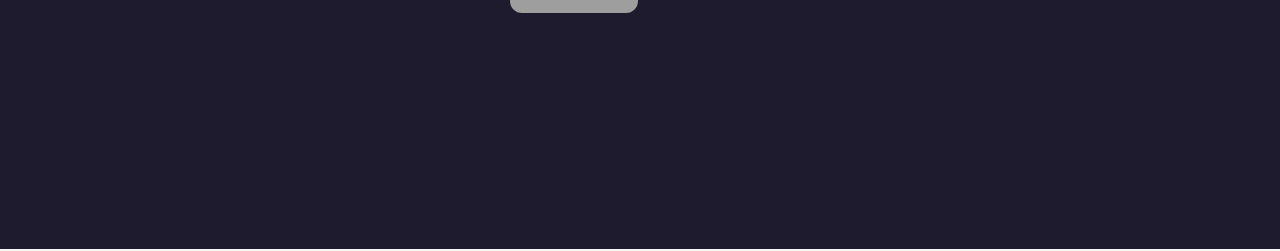
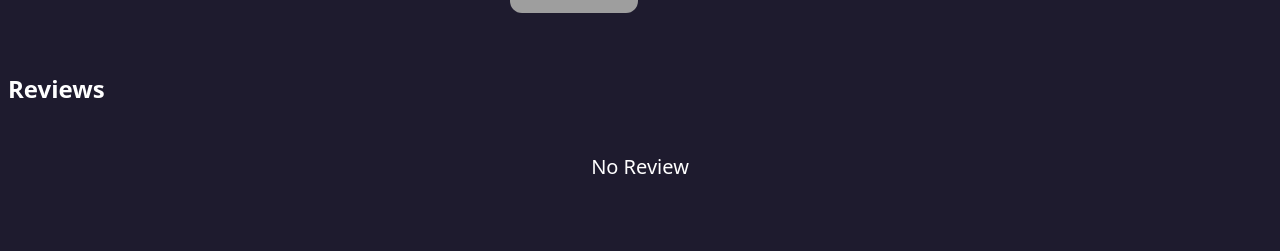
Before and after one commit to varinporn/React-MovieReview, a React (Vite) app: page /title/1 in a window 1280 px wide. Shown: the part 701-952 px from the top of the page. Built offline with nearby package versions, Linux system fonts and the light colour scheme; data requests are answered from the project's data file; grey boxes are pictures that could not be loaded.

Commit message:
[update] reviews section

```diff
--- a/data/data.json
+++ b/data/data.json
@@ -9,179 +9,92 @@
       "episode": "6",
       "duration": "",
       "imageUrl": "https://preview.redd.it/first-poster-of-squid-game-season-3-v0-5ge18fthu8ae1.jpeg?auto=webp&s=0de82b6fb99e702134e2fe77abe17e4d58d20490",
-      "director": [
-        "Hwang Dong-hyuk"
-      ],
-      "genres": [
-        "Action",
-        "Crime",
-        "Drama",
-        "Mystery",
-        "Thriller"
-      ],
-      "stars": [
-        "Lee Jung-jae",
-        "Wi Ha-joon",
-        "Jeon Young-soo",
-        "Yim Si-wan"
-      ],
+      "director": ["Hwang Dong-hyuk"],
+      "genres": ["Action", "Crime", "Drama", "Mystery", "Thriller"],
+      "stars": ["Lee Jung-jae", "Wi Ha-joon", "Jeon Young-soo", "Yim Si-wan"],
       "id": "1"
     },
     {
       "id": "2",
       "title": "The Queen's Gambit",
-      "genres": [
-        "Coming-of-Age",
-        "Epic",
-        "Drama",
-        "Psychological Drama"
-      ],
+      "genres": ["Coming-of-Age", "Epic", "Drama", "Psychological Drama"],
       "category": "TV Shows",
       "platform": "Netflix",
       "year": "2020",
       "description": "Orphaned at the tender age of nine, prodigious introvert Beth Harmon discovers and masters the game of chess in 1960s USA. But child stardom comes at a price.",
       "episode": "7",
-      "director": [
-        "Scott Frank"
-      ],
-      "stars": [
-        "Anya Taylor-Joy",
-        "Chloe Pirrie",
-        "Bill Camp"
-      ],
+      "director": ["Scott Frank"],
+      "stars": ["Anya Taylor-Joy", "Chloe Pirrie", "Bill Camp"],
       "rating": "-",
       "imageUrl": "https://m.media-amazon.com/images/M/MV5BYTM2NDgyODctNTA0ZS00Nzg2LTk1NDUtYzQyNDEwNjQxMTNkXkEyXkFqcGc@._V1_.jpg"
     },
     {
       "id": "3",
       "title": "Our Beloved Summer",
-      "genres": [
-        "Coming-of-Age",
-        "Drama",
-        "Korean Drama",
-        "Romance"
-      ],
+      "genres": ["Coming-of-Age", "Drama", "Korean Drama", "Romance"],
       "category": "TV Shows",
       "platform": "Netflix",
       "year": "2021",
       "description": "A coming of age, romantic comedy revolving around ex-lovers who broke up with a promise never to meet again. But the documentary they filmed ten years ago gets the fame and they are by compulsion facing camera once more.",
       "episode": "16",
-      "director": [
-        "Kim Yoon-jin"
-      ],
-      "stars": [
-        "Choi Woo-sik",
-        "Kim Da-mi",
-        "Roh Jeong-eui"
-      ],
+      "director": ["Kim Yoon-jin"],
+      "stars": ["Choi Woo-sik", "Kim Da-mi", "Roh Jeong-eui"],
       "rating": "-",
       "imageUrl": "https://i0.wp.com/www.korseries.com/wp-content/uploads/2021/11/Our-Beloved-Summer-SBS-Poster-19112021.jpg?resize=750%2C1089&ssl=1"
     },
     {
       "id": "4",
       "title": "Anne with an E",
-      "genres": [
-        "Drama",
-        "Family",
-        "Teen Drama",
-        "Period Drama"
-      ],
+      "genres": ["Drama", "Family", "Teen Drama", "Period Drama"],
       "category": "TV Shows",
       "platform": "Netflix",
       "year": "2017-2019",
       "description": "The adventures of a young orphan girl living in the late 19th century. Follow Anne as she learns to navigate her new life on Prince Edward Island, in this new take on L.M. Montgomery's classic novels.",
       "episode": "27",
-      "director": [
-        "Paul Fox, Amanda Tapping, Anne Wheeler, and more"
-      ],
-      "stars": [
-        "Amybeth McNulty",
-        "Geraldine James",
-        "R.H. Thomson"
-      ],
+      "director": ["Paul Fox, Amanda Tapping, Anne Wheeler, and more"],
+      "stars": ["Amybeth McNulty", "Geraldine James", "R.H. Thomson"],
       "rating": "-",
       "imageUrl": "https://m.media-amazon.com/images/M/MV5BZWUzZGM1OTYtMWUyNS00NTBmLTg1YTMtOTllMWFmYjk2NGU2XkEyXkFqcGc@._V1_FMjpg_UX1000_.jpg"
     },
     {
       "id": "5",
       "title": "Toy Story",
-      "genres": [
-        "Animation",
-        "Adventure",
-        "Comedy",
-        "Family",
-        "Fantasy"
-      ],
+      "genres": ["Animation", "Adventure", "Comedy", "Family", "Fantasy"],
       "category": "Movies",
       "platform": "Disney+ Hotstar (Thailand)",
       "year": "1995",
       "description": "A cowboy doll is profoundly jealous when a new spaceman action figure supplants him as the top toy in a boy's bedroom. When circumstances separate them from their owner, the duo have to put aside their differences to return to him.",
       "duration": "81",
-      "director": [
-        "John Lasseter"
-      ],
-      "stars": [
-        "Tom Hanks",
-        "Tim Allen",
-        "Don Rickles",
-        "Jim Varney"
-      ],
+      "director": ["John Lasseter"],
+      "stars": ["Tom Hanks", "Tim Allen", "Don Rickles", "Jim Varney"],
       "rating": "-",
       "imageUrl": "https://i.redd.it/what-are-the-favorites-best-movies-and-posters-ts1-ts4-v0-jtqe18fklt1f1.jpg?width=1000&format=pjpg&auto=webp&s=a46e8f81735c3ef8ce6c240099d0946c4e8c7c73"
     },
     {
       "id": "6",
       "title": "Toy Story 2",
-      "genres": [
-        "Animation",
-        "Adventure",
-        "Comedy",
-        "Family",
-        "Fantasy"
-      ],
+      "genres": ["Animation", "Adventure", "Comedy", "Family", "Fantasy"],
       "category": "Movies",
       "platform": "Disney+ Hotstar (Thailand)",
       "year": "1999",
       "description": "When Woody is stolen by a toy collector, Buzz and his friends set out on a rescue mission to save Woody before he becomes a museum toy property with his roundup gang Jessie, Prospector, and Bullseye.",
       "duration": "92",
-      "director": [
-        "John Lasseter",
-        "Ash Brannon",
-        "Lee Unkrich"
-      ],
-      "stars": [
-        "Tom Hanks",
-        "Tim Allen",
-        "Don Rickles",
-        "Jim Varney"
-      ],
+      "director": ["John Lasseter", "Ash Brannon", "Lee Unkrich"],
+      "stars": ["Tom Hanks", "Tim Allen", "Don Rickles", "Jim Varney"],
       "rating": "-",
       "imageUrl": "https://i.redd.it/2vtexflofy2e1.jpeg"
     },
     {
       "id": "7",
       "title": "How to Train Your Dragon",
-      "genres": [
-        "Action",
-        "Adventure",
-        "Comedy",
-        "Drama",
-        "Fantasy",
-        "Sci-Fi"
-      ],
+      "genres": ["Action", "Adventure", "Comedy", "Drama", "Fantasy", "Sci-Fi"],
       "category": "Movies",
       "platform": "-",
       "year": "2025",
       "description": "As an ancient threat endangers both Vikings and dragons alike on the isle of Berk, the friendship between Hiccup, an inventive Viking, and Toothless, a Night Fury dragon, becomes the key to both species forging a new future together.",
       "duration": "125",
-      "director": [
-        "Dean DeBlois"
-      ],
-      "stars": [
-        "Mason Thames",
-        "Nico Parker",
-        "Gerard Butler"
-      ],
+      "director": ["Dean DeBlois"],
+      "stars": ["Mason Thames", "Nico Parker", "Gerard Butler"],
       "rating": "-",
       "imageUrl": "https://m.media-amazon.com/images/M/MV5BODA5Y2M0NjctNWQzMy00ODRhLWE0MzUtYmE1YTAzZjYyYmQyXkEyXkFqcGc@._V1_.jpg"
     },
@@ -201,15 +114,8 @@
       "year": "2025",
       "description": "A world-renowned K-Pop girl group balance their lives in the spotlight with their secret identities as demon hunters.",
       "duration": "95",
-      "director": [
-        "Chris Appelhans",
-        "Maggie Kang"
-      ],
-      "stars": [
-        "Arden Cho",
-        "May Hong",
-        "Ji-young Yoo"
-      ],
+      "director": ["Chris Appelhans", "Maggie Kang"],
+      "stars": ["Arden Cho", "May Hong", "Ji-young Yoo"],
       "rating": "-",
       "imageUrl": "https://fr.web.img6.acsta.net/img/83/64/8364d5a0828f7f9754cc8d798590c0b9.jpg"
     },
@@ -229,40 +135,22 @@
       "year": "2019",
       "description": "Greed and class discrimination threaten the newly formed symbiotic relationship between the wealthy Park family and the destitute Kim clan.",
       "duration": "132",
-      "director": [
-        "Bong Joon Ho"
-      ],
-      "stars": [
-        "Song Kang-ho",
-        "Lee Sun-kyun",
-        "Cho Yeo-jeong"
-      ],
+      "director": ["Bong Joon Ho"],
+      "stars": ["Song Kang-ho", "Lee Sun-kyun", "Cho Yeo-jeong"],
       "rating": "-",
       "imageUrl": "https://preview.redd.it/your-opinions-on-this-masterpiece-v0-1g2gyomti0af1.png?auto=webp&s=a3f7570f7ff0219ae7e7cb06f55d749487a57731"
     },
     {
       "id": "10",
       "title": "Wicked: Part I",
-      "genres": [
-        "Fairy Tale",
-        "Pop Musical",
-        "Fantasy",
-        "Musical",
-        "Romance"
-      ],
+      "genres": ["Fairy Tale", "Pop Musical", "Fantasy", "Musical", "Romance"],
       "category": "Movies",
       "platform": "Apple TV",
       "year": "2024",
       "description": "Elphaba, a young woman ridiculed for her green skin, and Galinda, a popular girl, become friends at Shiz University in the Land of Oz. After an encounter with the Wonderful Wizard of Oz, their friendship reaches a crossroads.",
       "duration": "160",
-      "director": [
-        "Jon M. Chu"
-      ],
-      "stars": [
-        "Cynthia Erivo",
-        "Ariana Grande",
-        "Jeff Goldblum"
-      ],
+      "director": ["Jon M. Chu"],
+      "stars": ["Cynthia Erivo", "Ariana Grande", "Jeff Goldblum"],
       "rating": "-",
       "imageUrl": "https://www.lemon8-app.com/seo/image?item_id=7411380103273382401&index=0&sign=98679d8d1640f1acf09ee0d276141de0"
     }
@@ -279,21 +167,14 @@
       "password": "$2a$10$7s2XV.GNWWSodPeM/2x6Q./qfIlE3kcEFVAR6dMcrdwO6Rbr9UdH.",
       "username": "bvrpn",
       "id": 2,
-      "watchlist": [
-        "5",
-        "1"
-      ]
+      "watchlist": ["5", "1"]
     },
     {
       "email": "test@gmail.com",
       "password": "$2a$10$KU1i1NS0iEObCt9XUZ10BOqFXQ7.Cc/J1NRfpJgNwnHz4BCxLe8RK",
       "username": "Test",
       "id": 3,
-      "watchlist": [
-        "3",
-        "4",
-        "7"
-      ]
+      "watchlist": ["3", "4", "7"]
     }
   ],
   "reviews": [
@@ -302,7 +183,8 @@
       "userId": "1",
       "showId": "2",
       "date": "12-12-2024",
-      "message": "Good",
+      "title": "Goodd",
+      "message": "Lorem ipsum dolor sit amet consectetur adipisicing elit...",
       "rating": "8.5"
     },
     {
@@ -310,8 +192,54 @@
       "userId": "2",
       "showId": "2",
       "date": "12-12-2024",
-      "message": "Good",
+      "title": "ไม่สนุก",
+      "message": "Lorem ipsum dolor sit amet consectetur adipisicing elit...",
       "rating": "3"
+    },
+    {
+      "id": "103",
+      "userId": "2",
+      "showId": "2",
+      "date": "12-12-2024",
+      "title": "สนุกมากกกก",
+      "message": "Lorem ipsum dolor sit amet consectetur adipisicing elit...",
+      "rating": "5"
+    },
+    {
+      "id": "106",
+      "userId": "2",
+      "showId": "2",
+      "date": "12-12-2024",
+      "title": "สนุกมากกกก",
+      "message": "Lorem ipsum dolor sit amet consectetur adipisicing elit...",
+      "rating": "10"
+    },
+    {
+      "id": "107",
+      "userId": "2",
+      "showId": "2",
+      "date": "12-12-2024",
+      "title": "สนุกมากกกก",
+      "message": "Lorem ipsum dolor sit amet consectetur adipisicing elit...",
+      "rating": "8"
+    },
+    {
+      "id": "109",
+      "userId": "2",
+      "showId": "2",
+      "date": "12-12-2024",
+      "title": "สนุกมากกกก",
+      "message": "Lorem ipsum dolor sit amet consectetur adipisicing elit...",
+      "rating": "8"
+    },
+    {
+      "id": "108",
+      "userId": "2",
+      "showId": "2",
+      "date": "12-12-2024",
+      "title": "สนุกมากกกก",
+      "message": "Lorem ipsum dolor sit amet consectetur adipisicing elit...",
+      "rating": "8"
     }
   ]
 }
--- a/src/user/pages/Detail.jsx
+++ b/src/user/pages/Detail.jsx
@@ -3,9 +3,11 @@ import { useLoaderData } from 'react-router-dom'
 import { Star, StarHalf, StarIcon } from 'lucide-react'
 import { useUser } from '../../context/UserContext.jsx'
 import toast from 'react-hot-toast'
+import ReviewCard from '../components/ReviewCard.jsx'
 
 const Detail = () => {
   const { user, setUser } = useUser()
+  const [reviews, setReviews] = useState([])
   const data = useLoaderData()
 
   const {
@@ -23,6 +25,22 @@ const Detail = () => {
     rating,
     imageUrl,
   } = data
+
+  const getReviews = async () => {
+    try {
+      const res = await fetch('http://localhost:5001/reviews')
+      const data = await res.json()
+      const filteredReviews = data.filter(
+        (review) => Number(review.showId) === Number(id)
+      )
+      setReviews(filteredReviews)
+    } catch (error) {
+      console.error('Failed to fetch reviews:', error)
+    }
+  }
+
+  const [showAll, setShowAll] = useState(false)
+  const visibleReviews = showAll ? reviews : reviews.slice(0, 5)
 
   const logos = {
     Netflix:
@@ -48,6 +66,8 @@ const Detail = () => {
     if (user && user.watchlist?.includes(id)) {
       setAdded(true)
     }
+
+    getReviews()
   }, [user, id])
 
   const handleAddToWatchlist = async () => {
@@ -107,7 +127,7 @@ const Detail = () => {
 
   return (
     <div className="h-full text-black">
-      <div className="my-[150px] mx-auto bg-[#F8F8F2] rounded-2xl max-w-7xl px-18 py-10 flex gap-10">
+      <div className="mt-[150px] mx-auto bg-[#F8F8F2] rounded-2xl max-w-7xl px-18 py-10 flex gap-10">
         {/* LEFT: Poster + Categories */}
         <div className="flex flex-col items-center">
           <img
@@ -270,6 +290,32 @@ const Detail = () => {
           </div>
         </div>
       </div>
+
+      {/* Reviews */}
+      <div className="mt-10 my-[80px] px-2 py-10 mx-auto max-w-7xl h-full">
+        <h2 className="text-2xl font-semibold text-white mb-3">Reviews</h2>
+        {reviews && reviews.length > 0 ? (
+          <ReviewCard reviews={visibleReviews} />
+        ) : (
+          <div className="text-white text-xl flex items-center justify-center mt-12 mb-10">
+            <p>No Review</p>
+          </div>
+        )}
+
+        {/* See All */}
+        <div className="mt-4 text-right min-h-[28px]">
+          {!showAll && reviews.length > 5 ? (
+            <button
+              onClick={() => setShowAll(true)}
+              className="text-[#574AA0] font-medium hover:underline"
+            >
+              See All
+            </button>
+          ) : (
+            <div></div>
+          )}
+        </div>
+      </div>
     </div>
   )
 }
```
Also changed, not shown: src/user/components/ReviewCard.jsx (+39 -57 lines), src/user/components/ReviewLayout.jsx (added, +9 -0 lines), src/user/pages/Home.jsx (+11 -19 lines).
